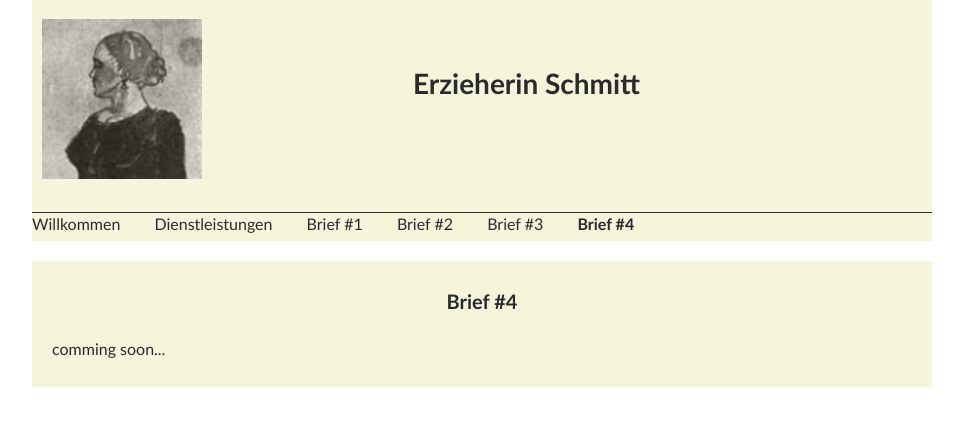
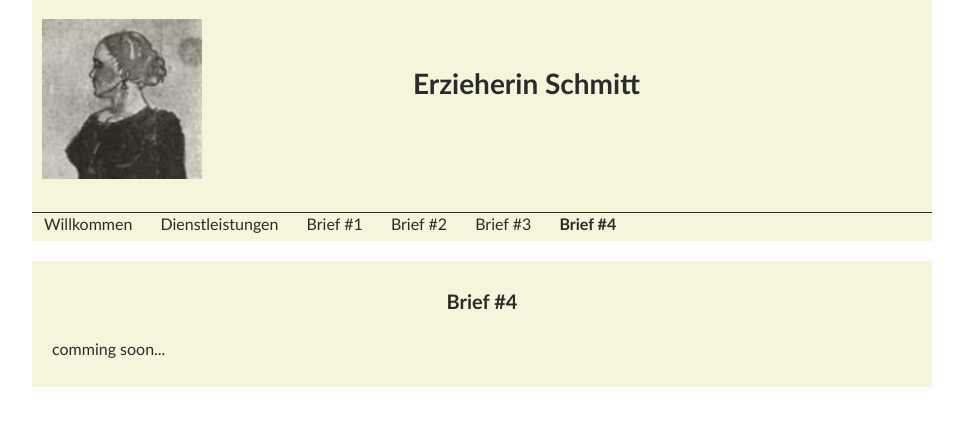
Before and after one commit to richardtraindl/tierarztpraxis-kaiserstrasse.at, a Jekyll site: the page built from xyz123/Schmitt/brief4.html, in a window 1280 px wide. Shown: the top 426 px of the page, without its empty margins (158-1121 px from the left). Built offline with Jekyll 4.4.1, drawn with Linux system fonts in a browser that asks for light colours.

Commit message:
customize

```diff
--- a/styles/guestall.css
+++ b/styles/guestall.css
@@ -70,7 +70,7 @@ nav li {
     display: inline;
     font-size: 16px;
     margin: 0px 0px 0px 0px;
-    padding: 0px 30px 0px 0px;
+    padding: 0px 12px 0px 12px;
 }
 
 nav li a,
```
